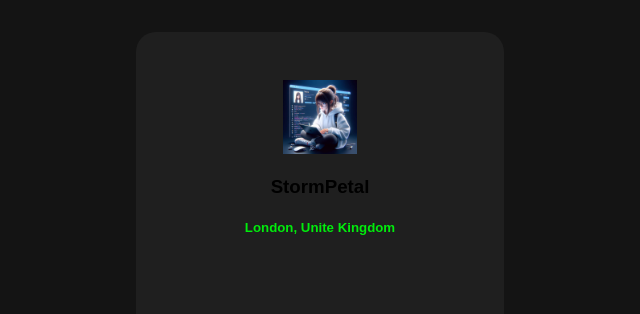
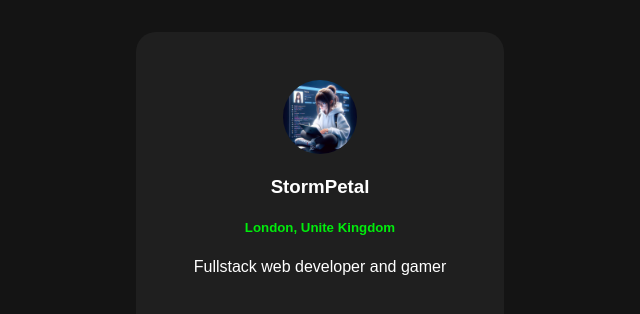
Before and after one commit to StromPetal/StormPetal.github.io-Social-links-profile, a plain HTML site: page index.html in a window 1280 px wide. Shown: the whole page, without its empty margins (512-1152 px from the left). Drawn offline with Linux system fonts and the light colour scheme.

Commit message:
update3!!!!!!!!!!!!!

```diff
--- a/index.html
+++ b/index.html
@@ -11,6 +11,7 @@
         <img src="./download.jpg" width="20%">
         <h3>StormPetal</h3>
         <h5 style="color: rgb(0, 237, 12);">London, Unite Kingdom</h5>
+        <p>Fullstack web developer and gamer</p>
     </div>
 </body>
 </html>
--- a/style.css
+++ b/style.css
@@ -15,4 +15,9 @@ body{
 
 img{
     margin-top: 3em;
+    border-radius: 50%;
 }
+
+h3, p{
+    color: white;
+}
```
